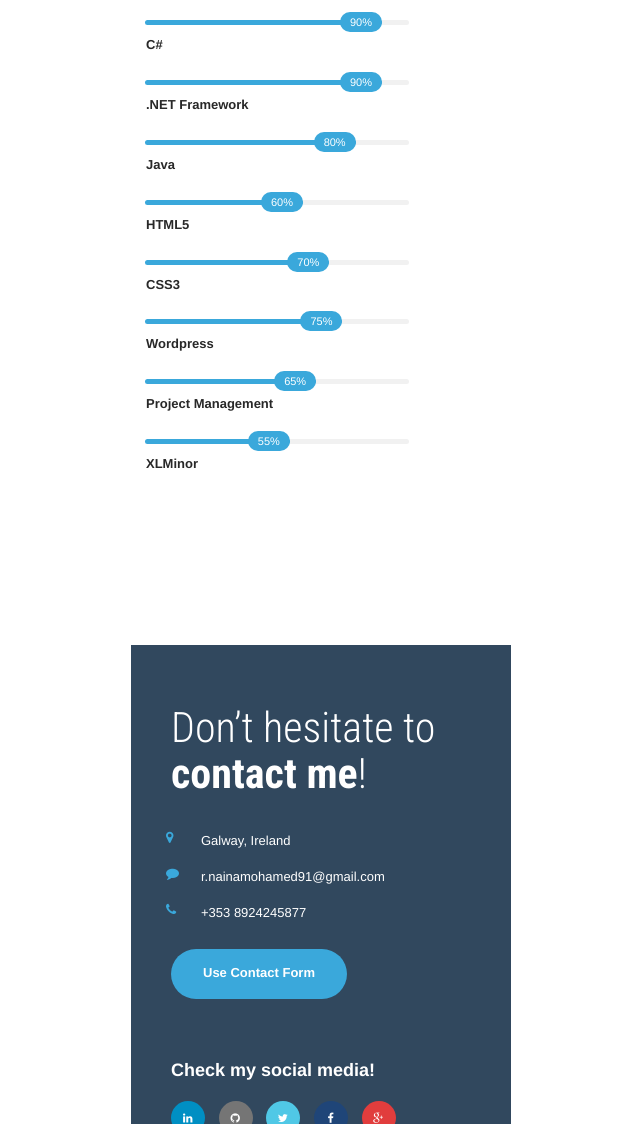
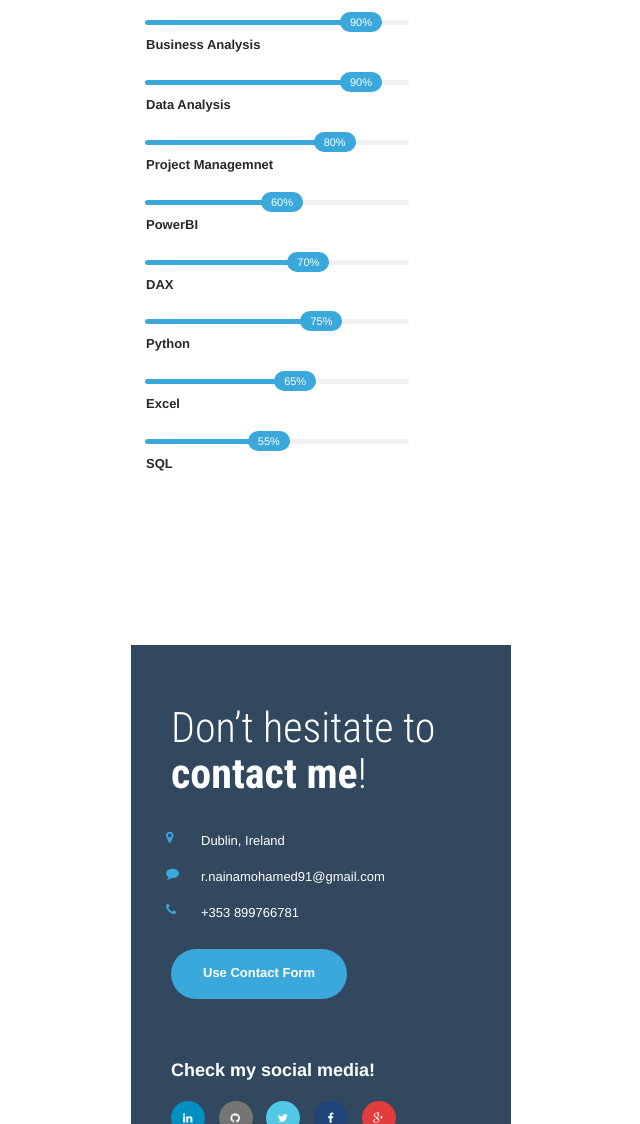
Before and after one commit to rnainamohamed91/index, a plain HTML site: page index.html in a window 1280 px wide. Shown: the part 2185-3309 px from the top of the page, without its empty margins (199-839 px from the left). Drawn offline with Linux system fonts and the light colour scheme; some packages are replaced by stand-ins of ours; no server answers.

Commit message:
Update index.html

```diff
--- a/index.html
+++ b/index.html
@@ -149,7 +149,7 @@
                                     <span></span>
                                 </div>
                             </div>
-                            <strong>C#</strong>
+                            <strong>Business Analysis </strong>
                         </div>
                         <!-- Skill -->
                         <div class="skill">
@@ -158,7 +158,7 @@
                                     <span></span>
                                 </div>
                             </div>
-                            <strong>.NET Framework</strong>
+                            <strong>Data Analysis</strong>
                         </div>
                         <!-- Skill -->
                         <div class="skill">
@@ -167,7 +167,7 @@
                                     <span></span>
                                 </div>
                             </div>
-                            <strong>Java</strong>
+                            <strong>Project Managemnet</strong>
                         </div>
                         <!-- Skill -->
                         <div class="skill">
@@ -176,7 +176,7 @@
                                     <span></span>
                                 </div>
                             </div>
-                            <strong>HTML5</strong>
+                            <strong>PowerBI</strong>
                         </div>
                         <div class="skill">
                             <div class="progress progress-animated">
@@ -185,7 +185,7 @@
                                     <span></span>
                                 </div>
                             </div>
-                            <strong>CSS3</strong>
+                            <strong>DAX </strong>
                         </div>
                         <div class="skill">
                             <div class="progress progress-animated">
@@ -194,7 +194,7 @@
                                     <span></span>
                                 </div>
                             </div>
-                            <strong>Wordpress</strong>
+                            <strong>Python</strong>
                         </div>
                         <div class="skill">
                             <div class="progress progress-animated">
@@ -203,7 +203,7 @@
                                     <span></span>
                                 </div>
                             </div>
-                            <strong>Project Management</strong>
+                            <strong>Excel</strong>
                         </div>
                         <div class="skill">
                             <div class="progress progress-animated">
@@ -212,7 +212,7 @@
                                     <span></span>
                                 </div>
                             </div>
-                            <strong>XLMinor</strong>
+                            <strong>SQL</strong>
                         </div>
                     </div>
 
@@ -227,16 +227,17 @@
                         <div class="speciality">
                             <span class="speciality-icon"><i class="text-muted-2x ti-desktop"></i></span>
                             <div class="speciality-content">
-                                <h5 class="margin-b-0">Front-End Development</h5>
-                                <p class="speciaity-description">Responsive web appalication</p>
+                                <h5 class="margin-b-0">Business Analysis</h5>
+                                <p class="speciaity-description">BRD,Use case,GUI designs, screen layouts, UML diagrams and interface
+designs </p>
                             </div>
                         </div>
                         <!-- Speciality -->
                         <div class="speciality">
                             <span class="speciality-icon"><i class="text-muted-2x ti-layers-alt"></i></span>
                             <div class="speciality-content">
-                                <h5 class="margin-b-0">Back-End Development</h5>
-                                <p class="speciaity-description"> Sever End Applications and WP Theme customization and development.</p>
+                                <h5 class="margin-b-0">Data Analysis</h5>
+                                <p class="speciaity-description"> PowerBI, SQL, Excel, Pivot tables, Python, Dax expressions</p>
                             </div>
                         </div>
                         <!-- Speciality -->
@@ -257,7 +258,7 @@
                             <!-- Single event -->
                             <div class="timeline-event te-primary">
                                 <span class="event-date">Sep 2017 - June 2018</span>
-                                <span class="event-name">M.Sc Information System mangement</span>
+                                <span class="event-name">M.Sc Management of Information System  </span>
                                 <span class="event-description">NuiGalway, IreLand</span>
                             </div>
                             <!-- Single event -->
@@ -619,9 +620,9 @@ Expert Data Labs.</span>
             <h1>Don’t hesitate to <strong>contact me</strong>!</h1>
             <!-- Contact List -->
             <ul class="list-unstyled list-unstyled-icons">
-                <li><i class="inline-icon icon-before-and-after text-primary fa fa-map-marker"></i>Galway, Ireland</li>
+                <li><i class="inline-icon icon-before-and-after text-primary fa fa-map-marker"></i>Dublin, Ireland</li>
                 <li><i class="inline-icon icon-before-and-after text-primary fa fa-comment"></i><a href="#">r.nainamohamed91@gmail.com</a></li>
-                <li><i class="inline-icon icon-before-and-after text-primary fa fa-phone"></i>+353 8924245877</li>
+                <li><i class="inline-icon icon-before-and-after text-primary fa fa-phone"></i>+353 899766781</li>
             </ul>
             <a href="#" class="btn btn-primary" data-target="messenger"><span>Use Contact Form</span><i class="ti-email"></i></a>
             <h5 class="margin-t-60">Check my social media!</h5>
```
